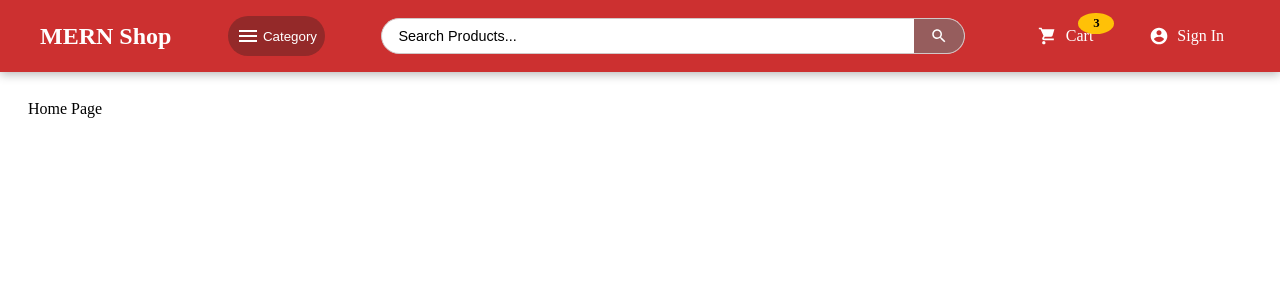
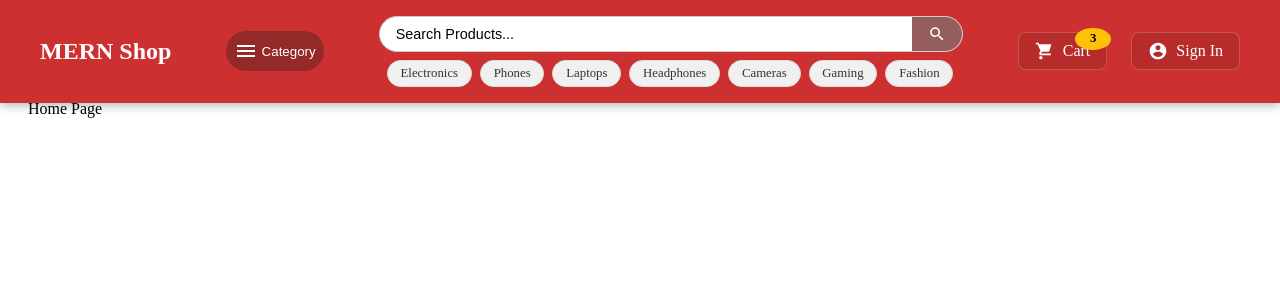
Before and after one commit to PhanTruong257/MobDesk, a React (Create React App) app in the folder client/: page / in a window 1280 px wide. Shown: the top 300 px of the page. Built offline with nearby package versions, Linux system fonts and the light colour scheme.

Commit message:
fix style

```diff
--- a/client/src/components/Header.tsx
+++ b/client/src/components/Header.tsx
@@ -77,10 +77,13 @@ const HeaderContainer = styled.div`
     border-radius: 8px;
     transition: all 0.3s;
     position: relative;
+    background: rgba(0, 0, 0, 0.1);
+    border: 0.2px solid rgba(255, 255, 255, 0.2);
   }
   .nav-link:hover {
-    background: #303030;
+    background: rgba(255, 255, 255, 0.2);
     color: #3EA6FF;
+    border-color: rgba(255, 255, 255, 0.3);
   }
 
   /* Cart Badge */
--- a/client/src/components/SearchBox.tsx
+++ b/client/src/components/SearchBox.tsx
@@ -3,12 +3,13 @@ import styled from "styled-components";
 
 const SearchWrapper = styled.div`
   display: flex;
-  align-items: center;
+  flex-direction: column;
+  position: relative;
 
   form {
     display: flex;
     align-items: center;
-  border: 1px solid rgb(209, 200, 200);  // ✅ thêm khoảng trắng sau "solid"
+    border: 1px solid rgb(209, 200, 200);
     border-radius: 20px;
     overflow: hidden;
     background: rgb(255, 255, 255);
@@ -18,13 +19,11 @@ const SearchWrapper = styled.div`
     }
   }
 
-
-
   input {
     width: 500px;
     background: transparent;
     border: none;
-    color:  rgb(0, 0, 0);
+    color: rgb(0, 0, 0);
     padding: 0.5rem 1rem;
     font-size: 0.9rem;
     outline: none;
@@ -35,7 +34,7 @@ const SearchWrapper = styled.div`
   }
 
   .search-btn {
-    background:rgb(150, 93, 93);
+    background: rgb(150, 93, 93);
     border: none;
     padding: 0.5rem 1rem;
     cursor: pointer;
@@ -44,7 +43,7 @@ const SearchWrapper = styled.div`
     justify-content: center;
 
     &:hover {
-      background:rgb(179, 135, 135);
+      background: rgb(179, 135, 135);
     }
 
     svg {
@@ -52,7 +51,36 @@ const SearchWrapper = styled.div`
       height: 18px;
       color: #fff;
     }
+  }
 
+  .tags-container {
+    display: flex;
+    flex-wrap: wrap;
+    gap: 0.5rem;
+    margin-top: 0.5rem;
+    padding: 0 0.5rem;
+  }
+
+  .tag {
+    background: #f0f0f0;
+    color: #333;
+    padding: 0.3rem 0.8rem;
+    border-radius: 15px;
+    font-size: 0.8rem;
+    cursor: pointer;
+    border: 1px solid #ddd;
+    transition: all 0.2s;
+
+    &:hover {
+      background: #e0e0e0;
+      border-color: #bbb;
+    }
+
+    &.active {
+      background: rgb(150, 93, 93);
+      color: white;
+      border-color: rgb(150, 93, 93);
+    }
   }
 `;
 
@@ -67,6 +95,13 @@ const SearchIcon = () => (
 
 const SearchBox: React.FC = () => {
   const [searchTerm, setSearchTerm] = useState<string>("");
+  const [activeTag, setActiveTag] = useState<string>("");
+
+  // Popular search tags
+  const searchTags = [
+    "Electronics", "Phones", "Laptops", "Headphones",
+    "Cameras", "Gaming", "Fashion"
+  ];
 
   const handleSubmit = (e: React.FormEvent<HTMLFormElement>): void => {
     e.preventDefault();
@@ -75,10 +110,14 @@ const SearchBox: React.FC = () => {
     }
   };
 
+  const handleTagClick = (tag: string): void => {
+    setSearchTerm(tag);
+    setActiveTag(tag);
+    console.log("Tag selected:", tag);
+  };
+
   return (
     <SearchWrapper>
-
-
       <form onSubmit={handleSubmit}>
         <input
           type="text"
@@ -90,6 +129,18 @@ const SearchBox: React.FC = () => {
           <SearchIcon />
         </button>
       </form>
+
+      <div className="tags-container">
+        {searchTags.map((tag) => (
+          <span
+            key={tag}
+            className={`tag ${activeTag === tag ? 'active' : ''}`}
+            onClick={() => handleTagClick(tag)}
+          >
+            {tag}
+          </span>
+        ))}
+      </div>
     </SearchWrapper>
   );
 };
```
Lines whose indentation alone changed are shown as unchanged.
